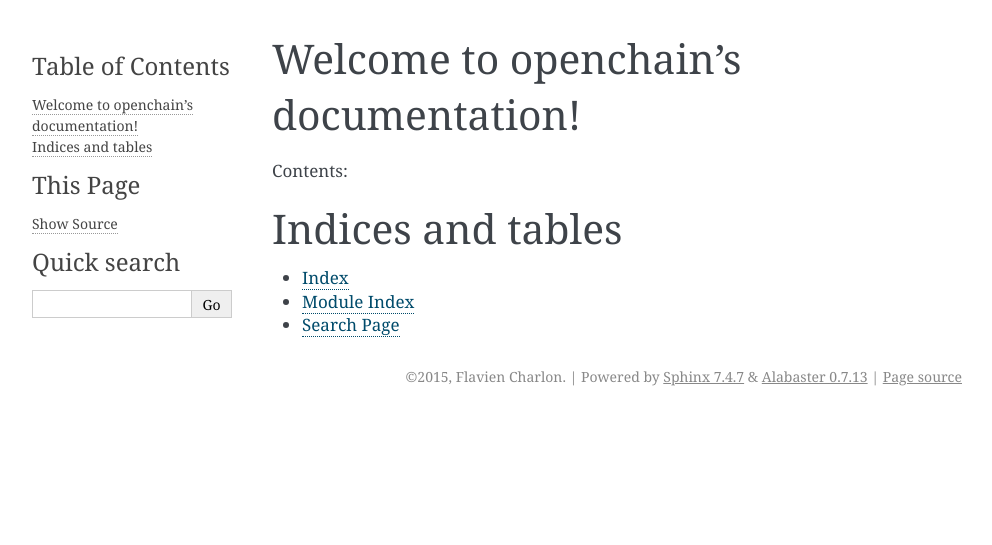
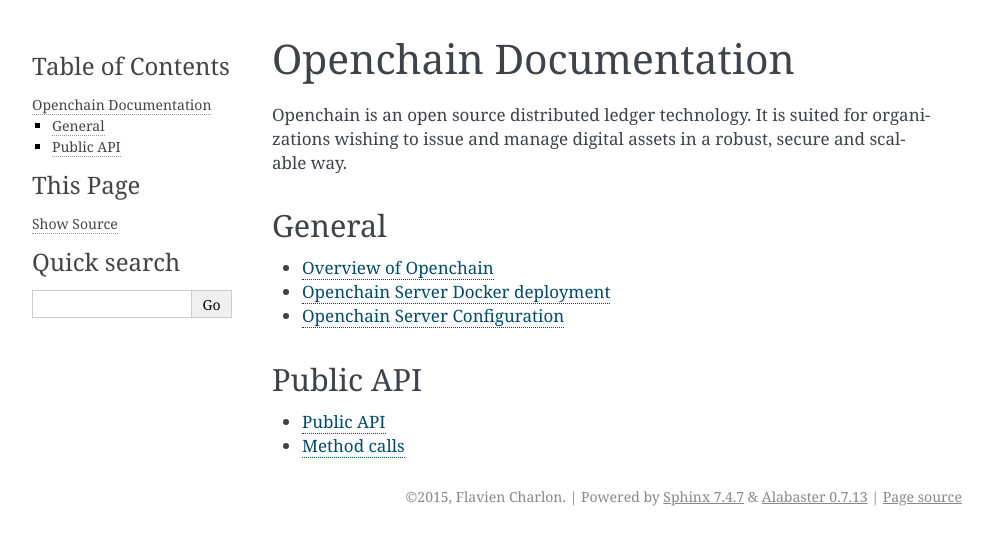
Before and after one commit to openchain/docs, a Sphinx documentation site: the page built from docs/source/index.rst, in a window 1280 px wide. Shown: the top 545 px of the page, without its empty margins (148-1140 px from the left). Built offline with Sphinx 7.4.7, drawn with Linux system fonts in a browser that asks for light colours.

```diff
--- /dev/null
+++ b/docs/source/api/data-structures.rst
@@ -0,0 +1,6 @@
+Public API
+==========
+
+.. todo::
+
+   This section is not yet available.
--- /dev/null
+++ b/docs/source/api/method-calls.rst
@@ -0,0 +1,6 @@
+Method calls
+============
+
+.. todo::
+
+   This section is not yet available.
--- a/docs/source/conf.py
+++ b/docs/source/conf.py
@@ -46,7 +46,7 @@ source_suffix = '.rst'
 master_doc = 'index'
 
 # General information about the project.
-project = u'openchain'
+project = u'Openchain'
 copyright = u'2015, Flavien Charlon'
 author = u'Flavien Charlon'
 
@@ -55,7 +55,7 @@ author = u'Flavien Charlon'
 # built documents.
 #
 # The short X.Y version.
-version = '0.2.0'
+version = '0.2'
 # The full version, including alpha/beta/rc tags.
 release = '0.2.0'
 
@@ -252,7 +252,7 @@ latex_documents = [
 # One entry per manual page. List of tuples
 # (source start file, name, description, authors, manual section).
 man_pages = [
-    (master_doc, 'openchain', u'openchain Documentation',
+    (master_doc, 'openchain', u'Openchain Documentation',
      [author], 1)
 ]
 
@@ -266,7 +266,7 @@ man_pages = [
 # (source start file, target name, title, author,
 #  dir menu entry, description, category)
 texinfo_documents = [
-  (master_doc, 'openchain', u'openchain Documentation',
+  (master_doc, 'openchain', u'Openchain Documentation',
    author, 'openchain', 'One line description of project.',
    'Miscellaneous'),
 ]
--- /dev/null
+++ b/docs/source/general/configuration.rst
@@ -0,0 +1,6 @@
+Openchain Server Configuration
+==============================
+
+.. todo::
+
+   This section is not yet available.
--- /dev/null
+++ b/docs/source/general/docker-deployment.rst
@@ -0,0 +1,6 @@
+Openchain Server Docker deployment
+==================================
+
+.. todo::
+
+   This section is not yet available.
--- /dev/null
+++ b/docs/source/general/overview.rst
@@ -0,0 +1,6 @@
+Overview of Openchain
+=====================
+
+.. todo::
+
+   This section is not yet available.
--- a/docs/source/index.rst
+++ b/docs/source/index.rst
@@ -1,21 +1,23 @@
-.. openchain documentation master file, created by
-   sphinx-quickstart on Thu Sep 10 00:50:51 2015.
-   You can adapt this file completely to your liking, but it should at least
-   contain the root `toctree` directive.
+Openchain Documentation
+=======================
 
-Welcome to openchain's documentation!
-=====================================
+Openchain is an open source distributed ledger technology. It is suited for organizations wishing to issue and manage digital assets in a robust, secure and scalable way.
 
-Contents:
+General
+-------
 
 .. toctree::
    :maxdepth: 2
 
+   general/overview.rst
+   general/docker-deployment.rst
+   general/configuration.rst
 
+Public API
+----------
 
-Indices and tables
-==================
+.. toctree::
+   :maxdepth: 2
 
-* :ref:`genindex`
-* :ref:`modindex`
-* :ref:`search`
+   api/data-structures.rst
+   api/method-calls.rst
```
